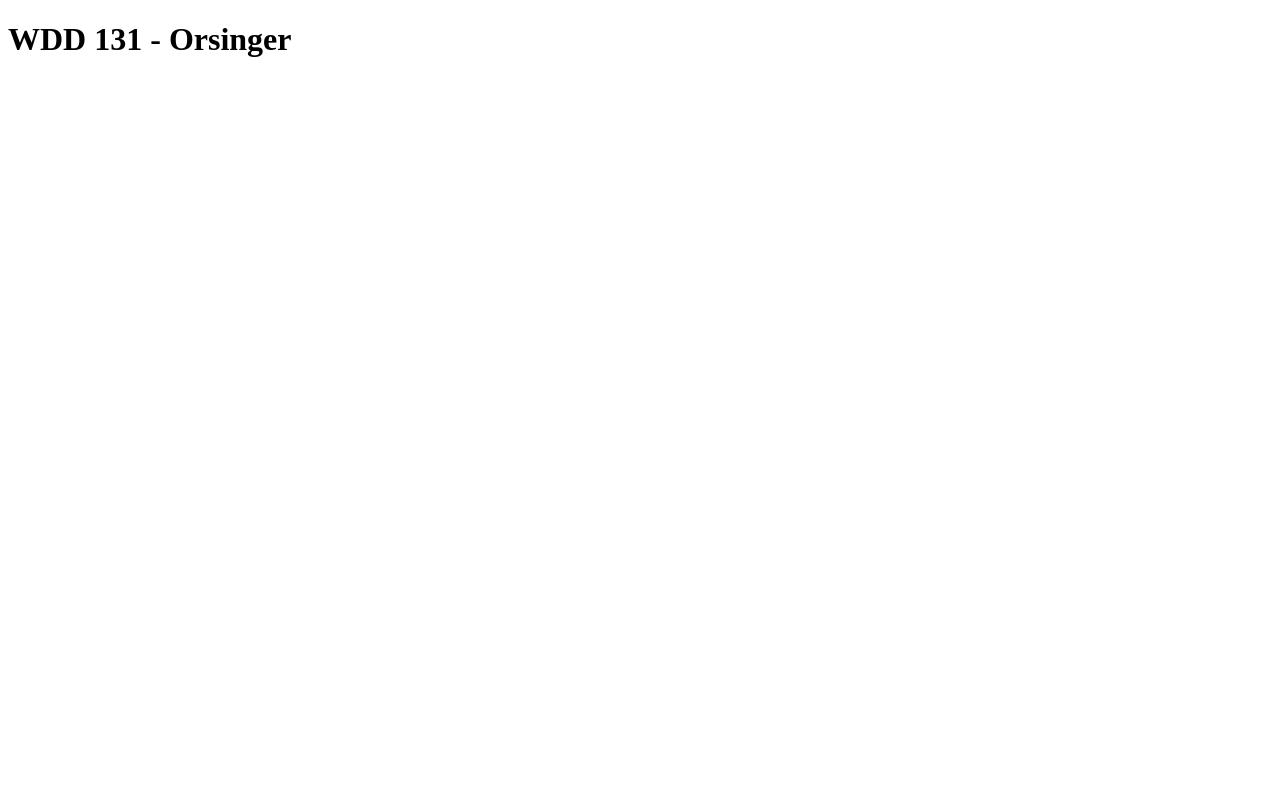
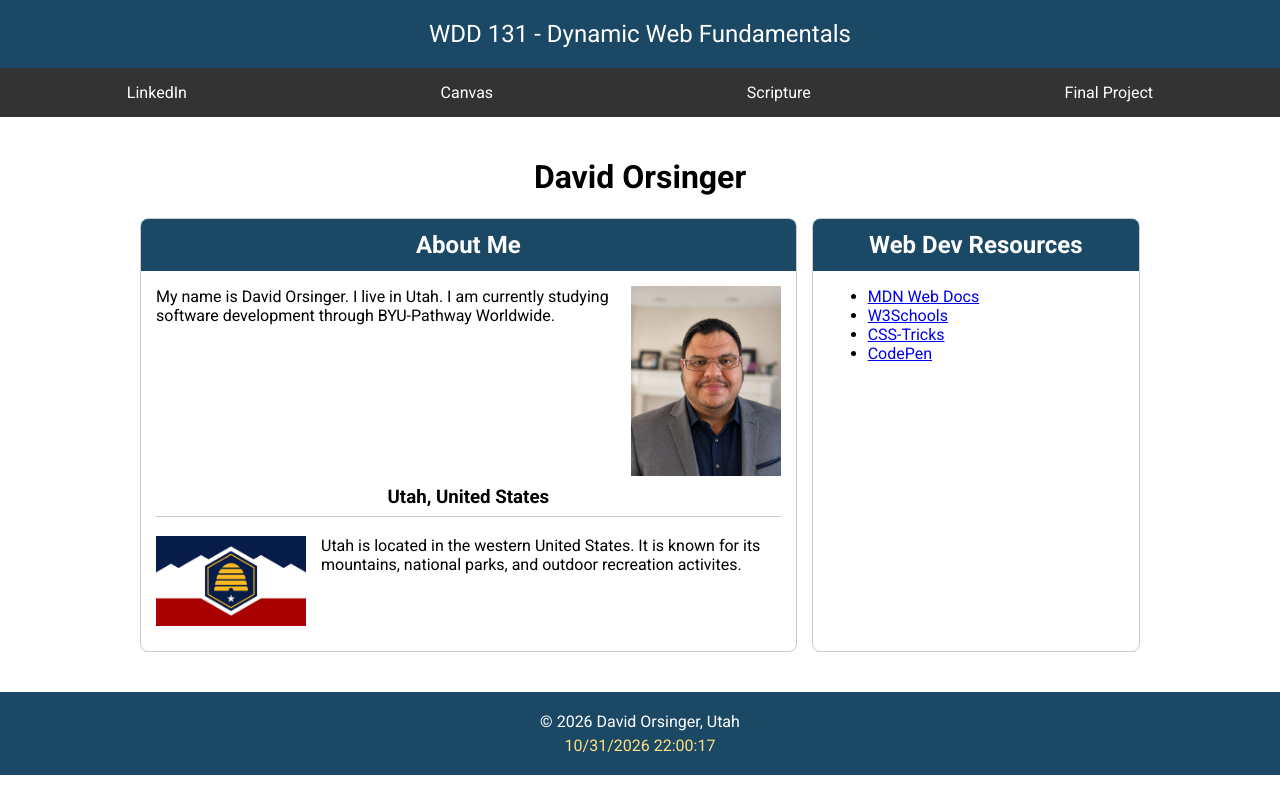
Before and after one commit to daveorsinger/wdd131, a plain HTML site: page index.html in a window 1280 px wide. Drawn offline with Linux system fonts and the light colour scheme.

Commit message:
Commit 1

```diff
--- a/index.html
+++ b/index.html
@@ -3,9 +3,65 @@
 <head>
     <meta charset="UTF-8">
     <meta name="viewport" content="width=device-width, initial-scale=1.0">
-    <title>Document</title>
+    <title>WDD 131 - Dynamic Web Fundamentals - David Orsinger</title>
+    <meta name="description" content="WDD 131 - Dynamic Web Fundamentals, David Orsinger. Course Homepage with information about me and web development resources.">
+    <meta name="author" content="David Orsinger">
+    <link rel="stylesheet" href="styles/base.css">
+    <script src="scripts/getdates.js" defer></script>
 </head>
 <body>
-    <h1> WDD 131 - Orsinger</h1>
+    <header>
+        <span id="course-title">WDD 131 - Dynamic Web Fundamentals</span>
+        <nav>
+            <a href="https://www.linkedin.com/">LinkedIn</a>
+            <a href="https://byupw.instructure.com/">Canvas</a>
+            <a href="https://www.churchofjesuschrist.org/study/scriptures">Scripture</a>
+            <a href="#">Final Project</a>
+        </nav>
+    </header>
+
+    <main>
+    <h1> David Orsinger</h1>
+
+    <div class="cards">
+        <section class="card">
+            <h2>About Me</h2>
+            <img class="profile" src="images/profile.jpg" alt="David Orsinger" width="150">
+            <p>
+                My name is David Orsinger. I live in Utah.
+                I am currently studying software development through BYU-Pathway Worldwide.
+            </p>
+
+            <h3>Utah, United States</h3>
+            <img class="utah-flag" src="images/utah-flag.jpg" alt="Flag of Utah" width="150">
+
+            <p>
+                Utah is located in the western United States.
+                It is known for its mountains, national parks,
+                and outdoor recreation activites.
+            </p>
+            </section>
+
+
+            <section class="card">
+            <h2>Web Dev Resources</h2>
+
+            <ul>
+                <li><a href="https://developer.mozilla.org/">MDN Web Docs</a></li>
+                <li><a href="https://www.w3schools.com/">W3Schools</a></li>
+                <li><a href="https://css-tricks.com/">CSS-Tricks</a></li>
+                <li><a href="https://codepen.io/">CodePen</a></li>
+            </ul>
+        </section>
+        </div>
+
+
+    </main>
+    <footer>
+        <p>
+            &copy; <span id="currentyear"></span> David Orsinger, Utah
+        </p>
+        <p id="lastModified"></p>
+    </footer>
 </body>
 </html>
--- /dev/null
+++ b/scripts/getdates.js
@@ -0,0 +1,2 @@
+document.getElementById("currentyear").textContent = new Date().getFullYear();
+document.getElementById("lastModified").textContent = document.lastModified;
--- /dev/null
+++ b/styles/base.css
@@ -0,0 +1,97 @@
+
+@import url('https://fonts.googleapis.com/css2?family=Roboto:wght@400;700&display=swap');
+
+body {
+    font-family: 'Roboto', sans-serif;
+    margin: 0;
+    padding: 0;
+}
+
+header {
+    background-color: #1b4965;
+    color: white;
+}
+
+#course-title {
+    display: block;
+    text-align: center;
+    padding: 20px;
+    font-size: 24px;
+}
+
+nav {
+    display: flex;
+    justify-content: space-around;
+    background-color: #333333;
+}
+
+nav a {
+    color: white;
+    text-decoration: none;
+    padding: 15px;
+}
+
+nav a:hover {
+    background-color: #555555;
+}
+
+main {
+    max-width: 1000px;
+    margin: 0 auto;
+    padding: 20px;
+}
+
+h1 {
+    text-align: center;
+}
+
+.cards {
+    display: grid;
+    grid-template-columns: 2fr 1fr;
+    gap: 15px;
+}
+
+.card {
+    border: 1px solid #cccccc;
+    border-radius: 8px;
+    overflow: hidden;
+    padding: 15px;
+}
+
+.card h2 {
+    background-color: #1b4965;
+    color: white;
+    text-align: center;
+    padding: 12px;
+    margin: -15px -15px 15px;
+}
+.profile {
+    float: right;
+    margin: 0 0 10px 15px;
+}
+
+.utah-flag {
+    float: left;
+    margin: 0 15px 10px 0;
+}
+
+.card h3 {
+    clear: both;
+    text-align: center;
+    border-bottom: 1px solid #cccccc;
+    padding-bottom:8px;
+}
+footer {
+    background-color: #1b4965;
+    color:white;
+    text-align: center;
+    padding: 15px;
+    margin-top: 20px;
+}
+
+footer p {
+    margin: 5px 0;
+}
+#lastModified {
+    color:#ffdf80;
+}
```
Also changed, not shown: images/profile.jpg (added), images/utah-flag.jpg (added).
